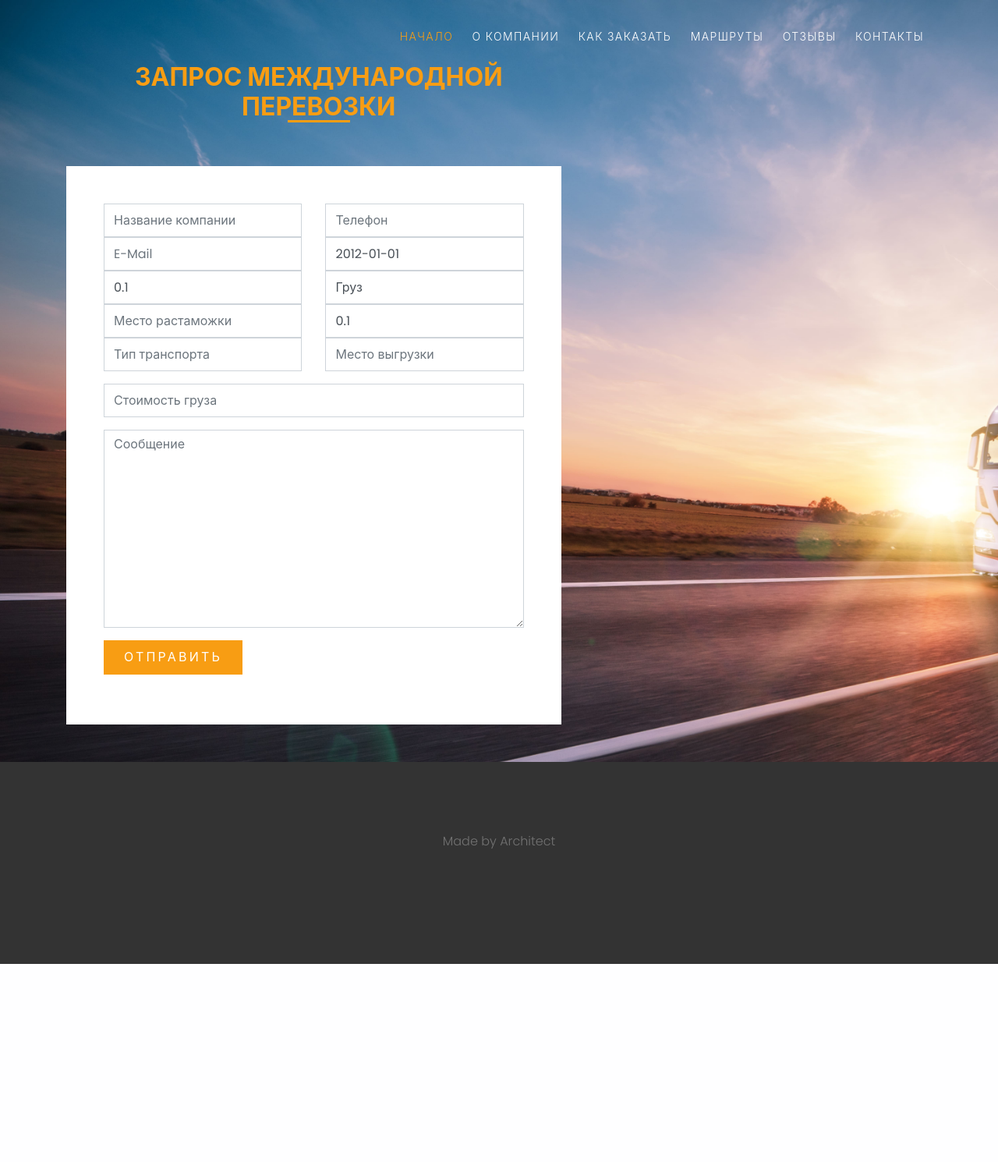
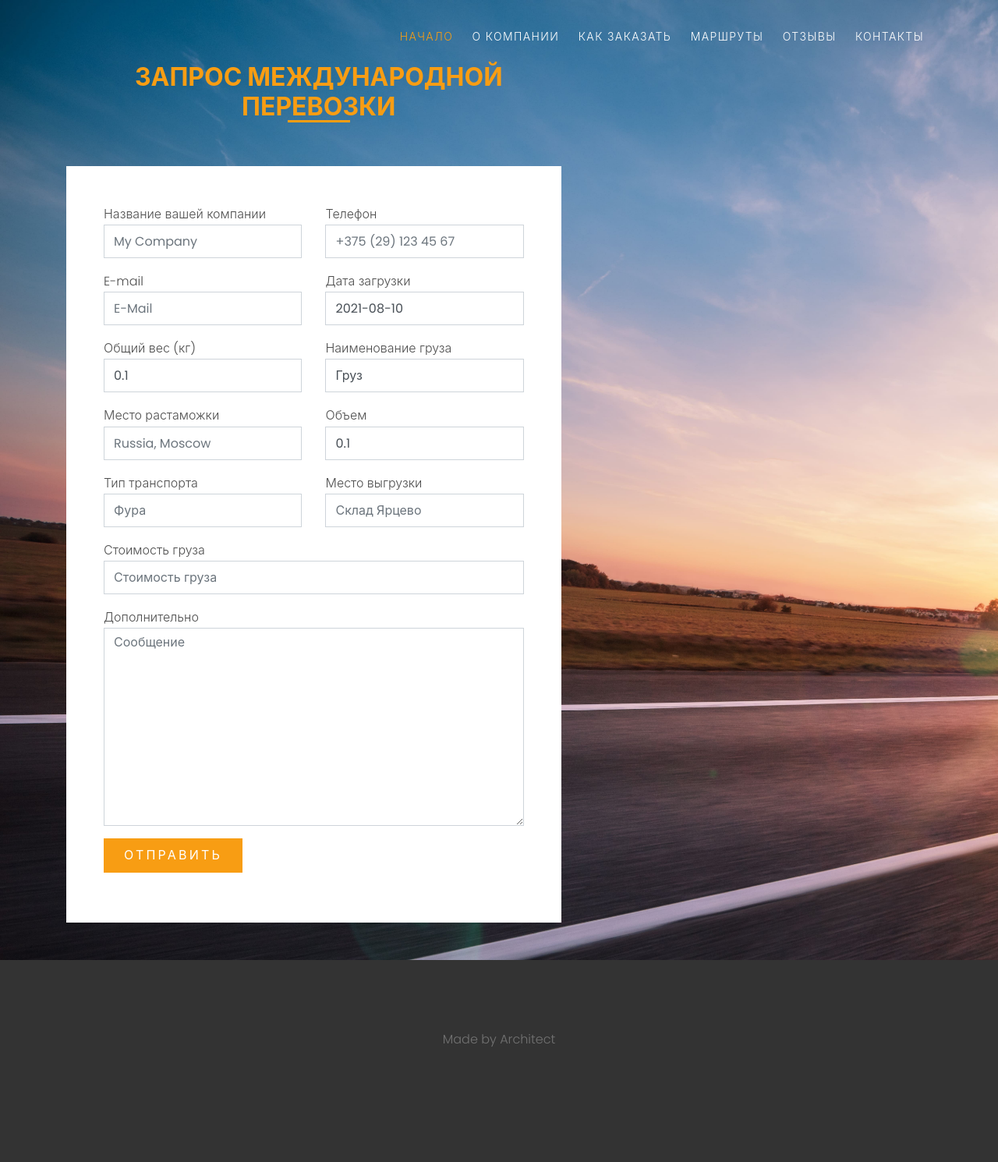
Before and after one commit to GreatRaksin/CubocTrans_site, a Django app: page /contact in a window 1280 px wide. Shown: the whole page at 78% size. Before the commit the page ends 1236 px from the top, so only its background shows below. Run offline with Django 3.2, Linux system fonts and the light colour scheme; some libraries are stand-ins or nearby versions; some web fonts are replaced.

Commit message:
Finishing form

```diff
--- a/bus/forms.py
+++ b/bus/forms.py
@@ -9,30 +9,33 @@ class UserForm(ModelForm):
         model = Contact
         fields = '__all__'
         widgets = {
-            'company_name': forms.TextInput(attrs={'placeholder': 'Название компании',
+            'company_name': forms.TextInput(attrs={'placeholder': 'My Company',
                                              'class': 'form-control'}),
-            'phone': forms.TextInput(attrs={'placeholder': 'Телефон',
-                                             'class': 'form-control'}),
+            'phone': forms.TextInput(attrs={'placeholder': '+375 (29) 123 45 67',
+                                             'class': 'form-control',
+                                            'required': True}),
             'email': forms.TextInput(attrs={'placeholder': 'E-Mail',
-                                            'class': 'form-control'}),
-            'loading_date': forms.TextInput(attrs={'placeholder': 'Дата загрузки',
-                                              'class': 'form-control'}),
-            'loading_place': forms.TextInput(attrs={'placeholder': 'Место загрузки',
+                                            'class': 'form-control',
+                                            'required': True}),
+            'loading_date': forms.DateInput(attrs={'class': 'form-control'}),
+            'loading_place': forms.TextInput(attrs={'placeholder': 'Germany, Leipzig',
                                        'class': 'form-control'}),
-            'weight': forms.TextInput(attrs={'placeholder': 'Общая масса (кг)',
+            'weight': forms.NumberInput(attrs={'placeholder': '1200',
                                        'class': 'form-control'}),
-            'cargo_name': forms.TextInput(attrs={'placeholder': 'Наименование груза',
+            'cargo_name': forms.TextInput(attrs={'placeholder': 'Electronics',
                                        'class': 'form-control'}),
-            'cc_place': forms.TextInput(attrs={'placeholder': 'Место растаможки',
+            'cc_place': forms.TextInput(attrs={'placeholder': 'Russia, Moscow',
                                        'class': 'form-control'}),
-            'volume': forms.TextInput(attrs={'placeholder': 'Объем',
+            'volume': forms.NumberInput(attrs={'placeholder': 'm3',
+                                       'class': 'form-control',
+                                            'required': True}),
+            'transport': forms.TextInput(attrs={'placeholder': 'Фура',
                                        'class': 'form-control'}),
-            'transport': forms.TextInput(attrs={'placeholder': 'Тип транспорта',
+            'unloading_place': forms.TextInput(attrs={'placeholder': 'Склад Ярцево',
                                        'class': 'form-control'}),
-            'unloading_place': forms.TextInput(attrs={'placeholder': 'Место выгрузки',
-                                       'class': 'form-control'}),
-            'cost': forms.TextInput(attrs={'placeholder': 'Стоимость груза',
-                                       'class': 'form-control'}),
+            'cost': forms.NumberInput(attrs={'placeholder': 'Стоимость груза',
+                                       'class': 'form-control',
+                                            'required': True}),
             'message': forms.Textarea(attrs={'placeholder': 'Сообщение',
                                               'class': 'form-control'})
         }
--- a/bus/models.py
+++ b/bus/models.py
@@ -1,6 +1,8 @@
 from django.db import models
 from django.utils.safestring import mark_safe
+from django.utils import timezone
 import os
+import datetime
 
 
 class Head(models.Model):
@@ -29,7 +31,7 @@ class Contact(models.Model):
     company_name = models.CharField('Название вашей компании', max_length=50, blank=True)
     phone = models.CharField('Телефон', max_length=50, blank=True)
     email = models.EmailField('E-mail', max_length=50, blank=True)
-    loading_date = models.DateField('Дата загрузки', blank=True, default='2012-01-01')
+    loading_date = models.DateField('Дата загрузки', default=timezone.now())
     loading_place = models.CharField('Место загрузки', max_length=120, blank=True)
     weight = models.FloatField('Общий вес (кг)', blank=True, default=0.1)
     cargo_name = models.CharField('Наименование груза', max_length=50, default='Груз')
--- a/templates/contact.html
+++ b/templates/contact.html
@@ -22,33 +22,51 @@
                     {% csrf_token %}
                     <div class="row form-group">
                         <div class="col-md-6 mb-3 mb-md-0">
+                            {{ form.company_name.label }}
                             {{ form.company_name }}
                         </div>
                         <div class="col-md-6">
+                            {{ form.phone.label }}
                             {{ form.phone }}
                         </div>
+                    </div>
+                    <div class="row form-group">
                         <div class="col-md-6 mb-3 mb-md-0">
+                            {{ form.email.label }}
                             {{ form.email }}
                         </div>
                         <div class="col-md-6">
+                            {{ form.loading_date.label }}
                             {{ form.loading_date }}
                         </div>
+                    </div>
+                    <div class="row form-group">
                         <div class="col-md-6 mb-3 mb-md-0">
+                            {{ form.weight.label }}
                             {{ form.weight }}
                         </div>
                         <div class="col-md-6">
+                            {{ form.cargo_name.label }}
                             {{ form.cargo_name }}
                         </div>
+                    </div>
+                    <div class="row form-group">
                         <div class="col-md-6 mb-3 mb-md-0">
+                            {{ form.cc_place.label }}
                             {{ form.cc_place }}
                         </div>
                         <div class="col-md-6">
+                            {{ form.volume.label }}
                             {{ form.volume }}
                         </div>
+                    </div>
+                    <div class="row form-group">
                         <div class="col-md-6 mb-3 mb-md-0">
+                            {{ form.transport.label }}
                             {{ form.transport }}
                         </div>
                         <div class="col-md-6">
+                            {{ form.unloading_place.label }}
                             {{ form.unloading_place }}
                         </div>
                     </div>
@@ -56,12 +74,14 @@
                     <div class="row form-group">
 
                         <div class="col-md-12">
+                            {{ form.cost.label }}
                             {{ form.cost }}
                         </div>
                     </div>
 
                     <div class="row form-group">
                         <div class="col-md-12">
+                            {{ form.message.label }}
                             {{ form.message }}
                         </div>
                     </div>
```
